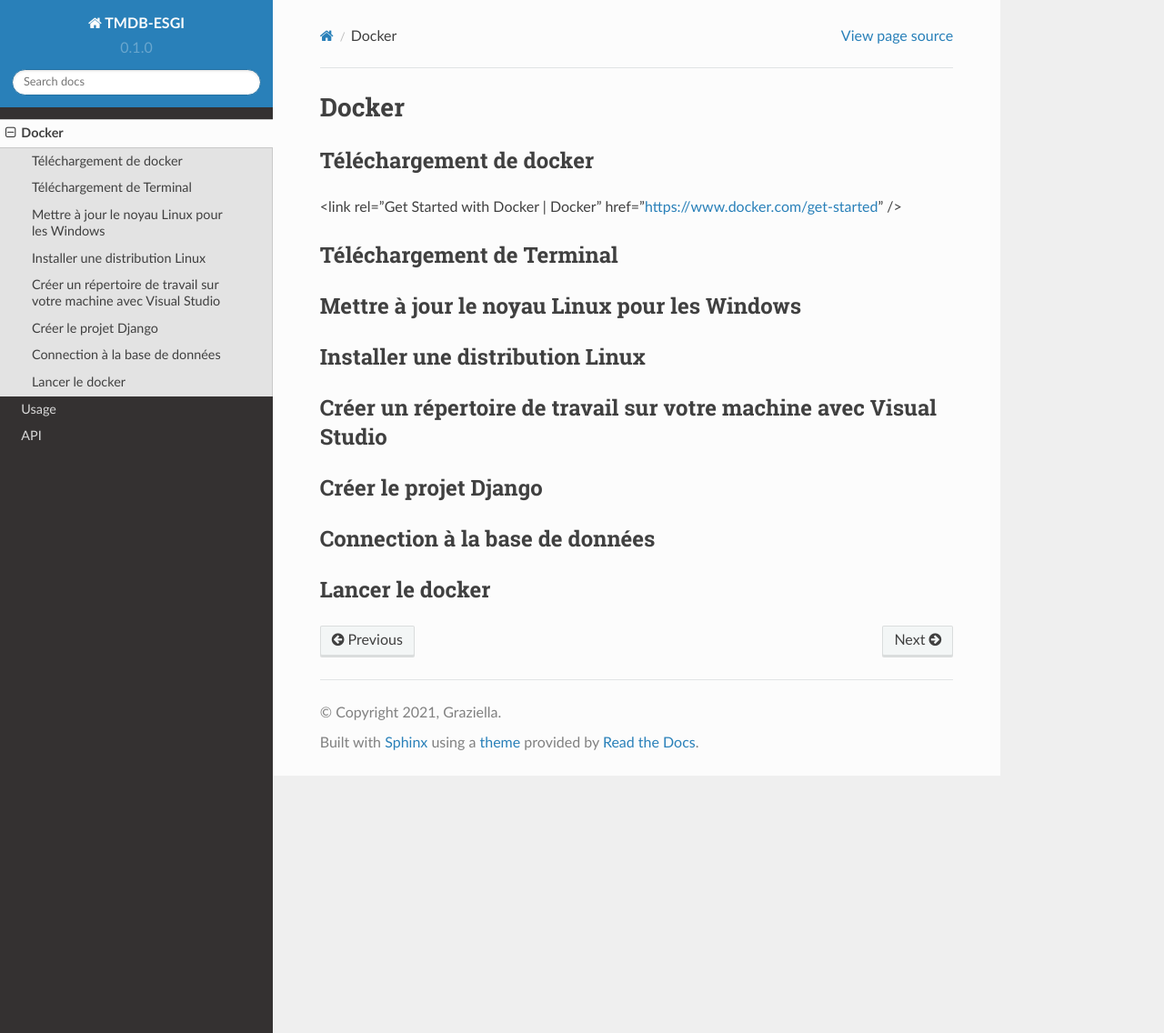
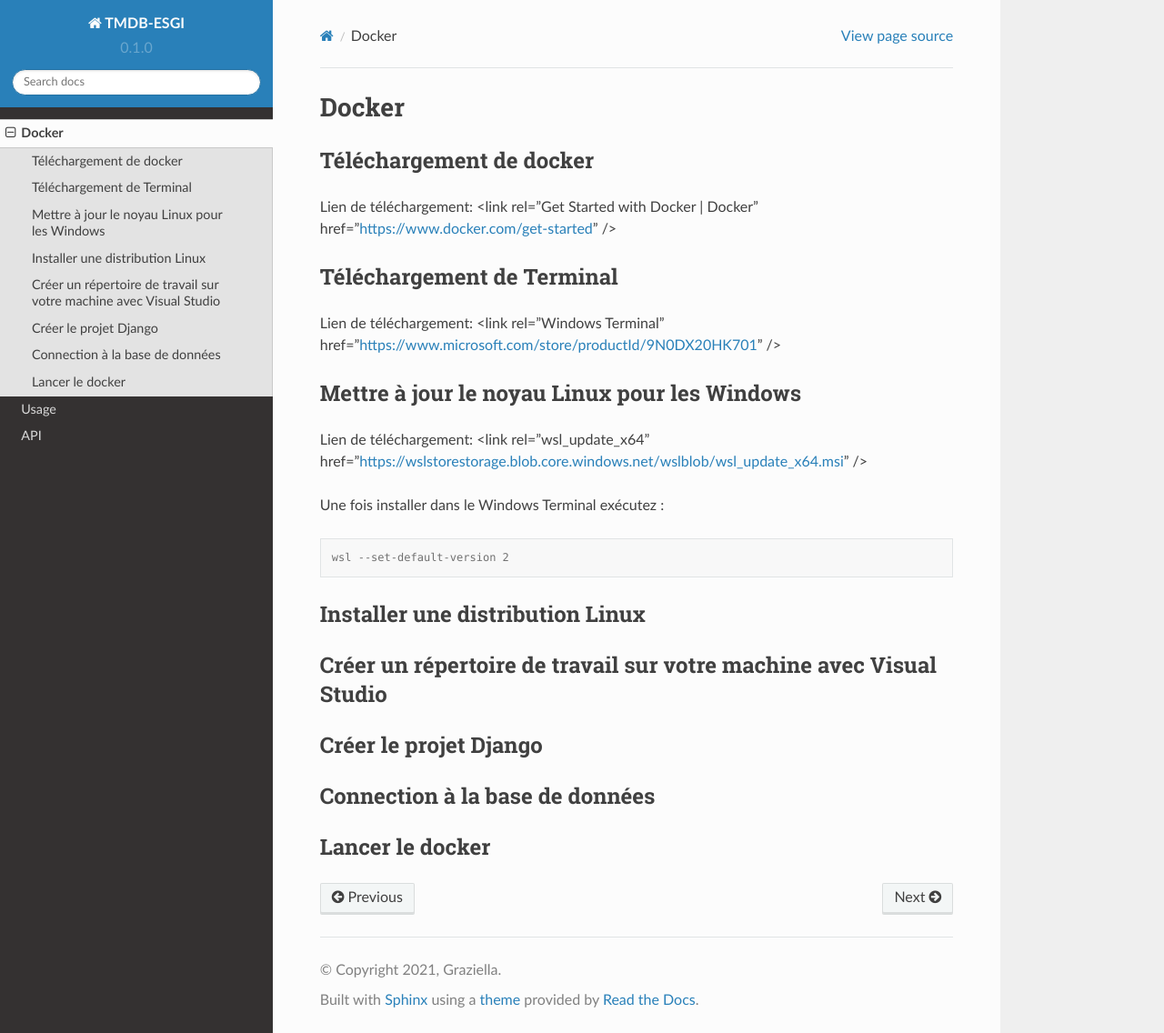
Before and after one commit to Bubuclem/ESGI-TMDB-RTDocs, a Sphinx documentation site: the page built from docs/source/docker.rst, in a window 1280 px wide and 1136 px high. Shown: the whole window at 91% size. Built offline with Sphinx 7.4.7 and the Read the Docs theme 2.0.0, drawn with Linux system fonts in a browser that asks for light colours.

Commit message:
Page Docker Update

```diff
--- a/docs/source/docker.rst
+++ b/docs/source/docker.rst
@@ -5,13 +5,24 @@ Docker
 
 Téléchargement de docker
 ------------
+Lien de téléchargement:
 <link rel="Get Started with Docker | Docker" href="https://www.docker.com/get-started" />
 
 Téléchargement de Terminal
 ------------
+Lien de téléchargement:
+<link rel="Windows Terminal" href="https://www.microsoft.com/store/productId/9N0DX20HK701" />
 
 Mettre à jour le noyau Linux pour les Windows
 ------------
+Lien de téléchargement:
+<link rel="wsl_update_x64" href="https://wslstorestorage.blob.core.windows.net/wslblob/wsl_update_x64.msi" />
+
+Une fois installer dans le Windows Terminal exécutez :
+
+.. code-block:: console
+
+   wsl --set-default-version 2
 
 Installer une distribution Linux
 ------------
```
